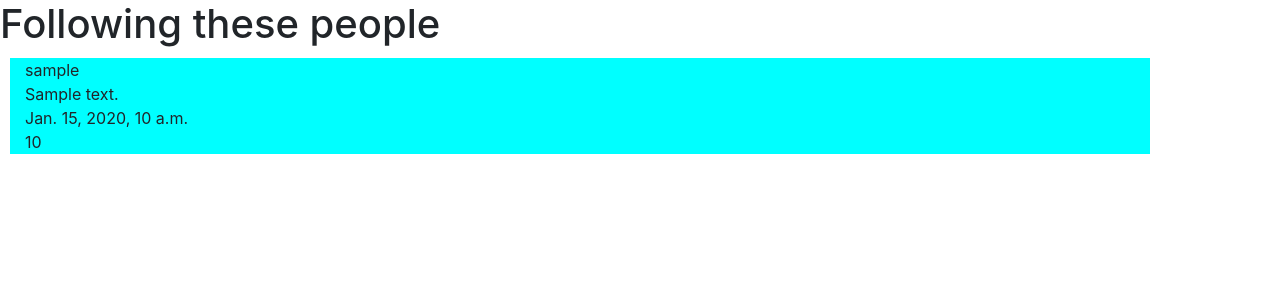
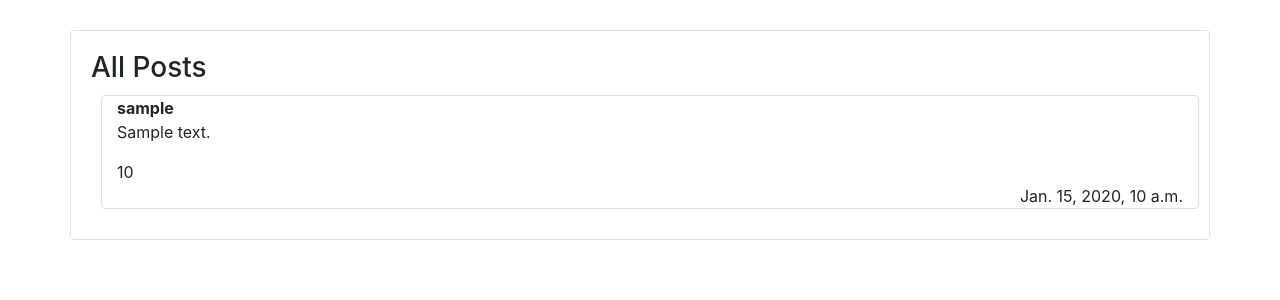
Before and after one commit to AdityaGoyal1999/Social-Media, a Django app: template network/templates/network/following.html in a window 1280 px wide. Shown: the part 56-356 px from the top of the page. Run offline with Django 3.2, Linux system fonts and the light colour scheme; the template is opened without the code that fills it: most values are stand-ins (such as "Sample title", 1, 10 or a date in 2020); parts of the project's set-up code (start-up, migrations or seed data) failed here and were passed over; some libraries are stand-ins or nearby versions.

Commit message:
Requirement 5 satisfied

```diff
--- /dev/null
+++ b/network/static/network/following.css
@@ -0,0 +1,5 @@
+#following-posts {
+    padding: 20px;
+    margin-top: 30px;
+    margin-bottom: 20px;
+}
--- a/network/templates/network/following.html
+++ b/network/templates/network/following.html
@@ -1,7 +1,18 @@
-{% extends "network/layout.html" %} {% block body %}
-<h1>Following these people</h1>
-{% for post in posts %}
-<div class="container" style="background-color: aqua; margin: 10px;">
-    {{ post.publisher.username }}<br> {{ post.content }}<br> {{ post.pub_time }}<br> {{ post.likes }}
+{% extends "network/layout.html" %} {% load static %} {% block import %}
+<link href="{% static 'network/following.css' %}" rel="stylesheet"> {% endblock %} {% block body %}
+<div class="container border rounded" id="following-posts">
+    <h3>All Posts</h3>
+    <div>
+        {% for post in posts %}
+        <div class="container border rounded post" style="margin: 10px;">
+            <b>{{ post.publisher.username }}</b><br>
+            <p class="post-content">{{ post.content }}</p>
+            <p style="margin: 0px;">{{ post.likes }}</p>
+            <p style="text-align: right; margin: 0px;">{{ post.pub_time }}</p>
+        </div>
+        {% empty %}
+        <h6 style="text-align: center;">No posts</h6>
+        {% endfor %}
+    </div>
 </div>
-{% empty %} No posts {% endfor %} {% endblock %}
+{% endblock %}
--- a/network/urls.py
+++ b/network/urls.py
@@ -12,4 +12,5 @@
     path("following", views.following, name="following"),
     path("create-post", views.create_post, name="create_post"),
     path("posts", views.posts, name="posts"),
+    path("listing/<int:page_number>", views.listing, name="listing"),
 ]
```
Also changed, not shown: network/templates/network/index.html (+20 -0 lines), network/views.py (+14 -1 lines).
